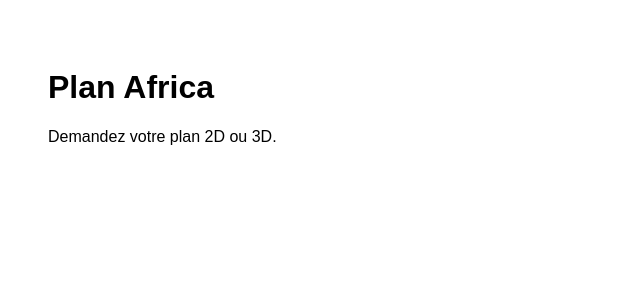
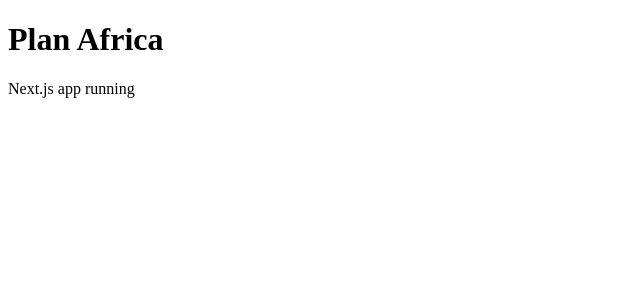
Before and after one commit to Sorel91/plan-africa-app, a Next.js app: page / in a window 1280 px wide. Shown: the top 300 px of the page, without its empty margins (0-640 px from the left). Built offline with nearby package versions, Linux system fonts and the light colour scheme.

Commit message:
Update main content in Home component

```diff
--- a/app/page.js
+++ b/app/page.js
@@ -1,8 +1,8 @@
 export default function Home() {
   return (
-    <main style={{ padding: "40px", fontFamily: "Arial" }}>
+    <main>
       <h1>Plan Africa</h1>
-      <p>Demandez votre plan 2D ou 3D.</p>
+      <p>Next.js app running</p>
     </main>
-  );
+  )
 }
```
